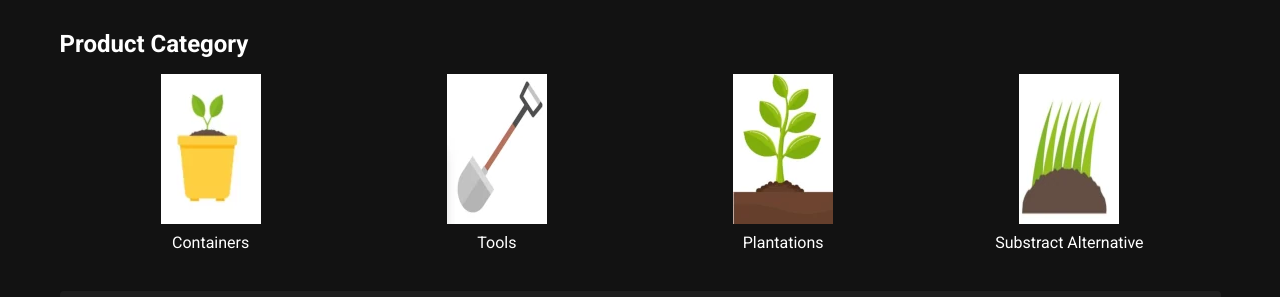
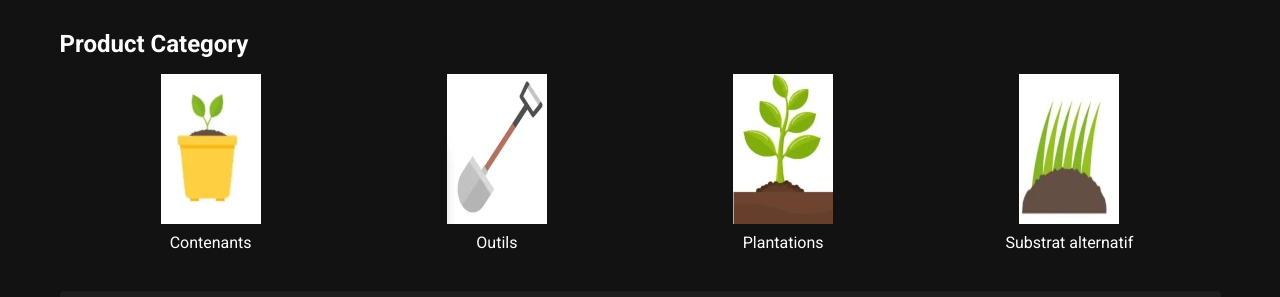
Before and after one commit to qvdk/green-it-hackathon, a Nuxt app: page / in a window 1280 px wide. Shown: the part 584-881 px from the top of the page. Built offline with nearby package versions, Linux system fonts and the light colour scheme.

Commit message:
fix: translate english labels for categories

```diff
--- a/components/Category.vue
+++ b/components/Category.vue
@@ -18,10 +18,10 @@ export default {
   data: () => {
     return{
       categories: [
-       { url: 'contenant.webp', alt: 'Containers', route: '/category' },
-       { url: 'outil.webp', alt: 'Tools', route: '/category' },
+       { url: 'contenant.webp', alt: 'Contenants', route: '/category' },
+       { url: 'outil.webp', alt: 'Outils', route: '/category' },
        { url: 'plantation.webp', alt: 'Plantations', route: '/category' },
-       { url: 'substrat_alternative.webp', alt: 'Substract Alternative', route: '/category' }
+       { url: 'substrat_alternative.webp', alt: 'Substrat alternatif', route: '/category' }
       ]
     }
   }
```
